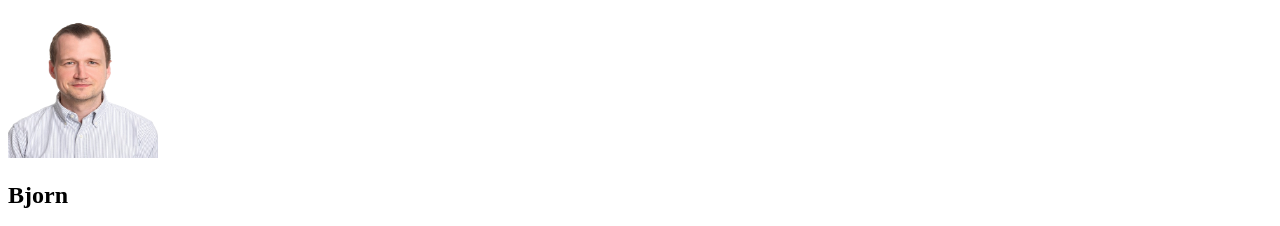
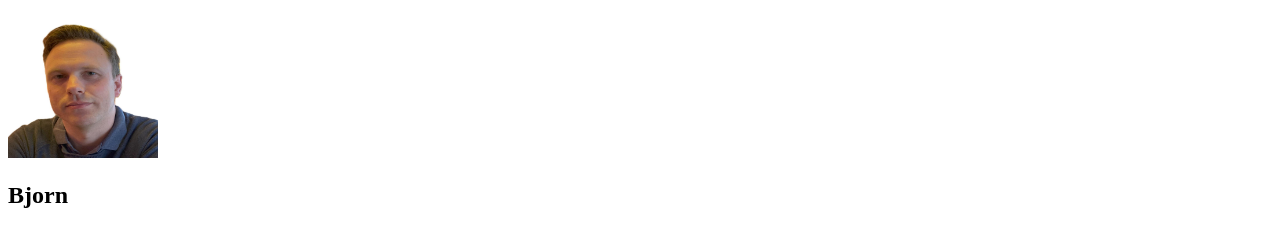
Before and after one commit to Baimako/sundsvall-dragons, a plain HTML site: page membersInfo/bjorn.html in a window 1280 px wide. Shown: the top 226 px of the page. Drawn offline with Linux system fonts and the light colour scheme.

Commit message:
lite fixing av kod

```diff
--- a/membersInfo/bjorn.html
+++ b/membersInfo/bjorn.html
@@ -8,7 +8,7 @@
 <body>
     <section>
     <div class="container">
-         <img src="/assets/MaxMattiasson.png" alt="bild av Bjorn" width="150px" height="150px">
+         <img src="/assets/bjorn.jpg" alt="bild av Bjorn" width="150px" height="150px">
          <h1> Bjorn</h1>
          <p>Lorem ipsum dolor sit amet consectetur adipisicing elit. Blanditiis, dolor? Lorem ipsum dolor sit amet consectetur adipisicing elit. Veritatis maxime quia molestias expedita hic officiis nemo eum quaerat rerum placeat!</p>
 
```
Also changed, not shown: membersInfo/alyanna.html (+1 -1 lines), membersInfo/elias.html (+1 -1 lines), assets/bjorn.jpg (added).
